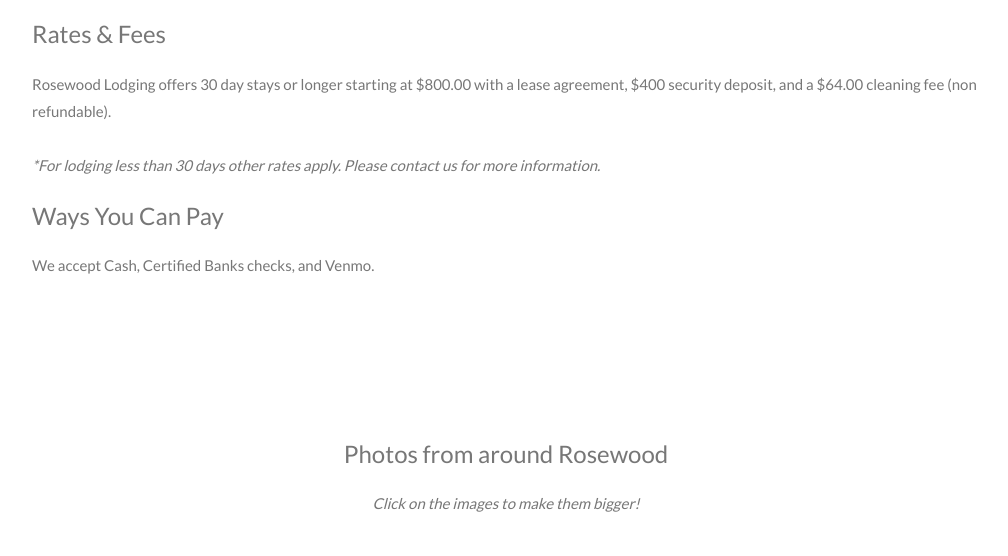
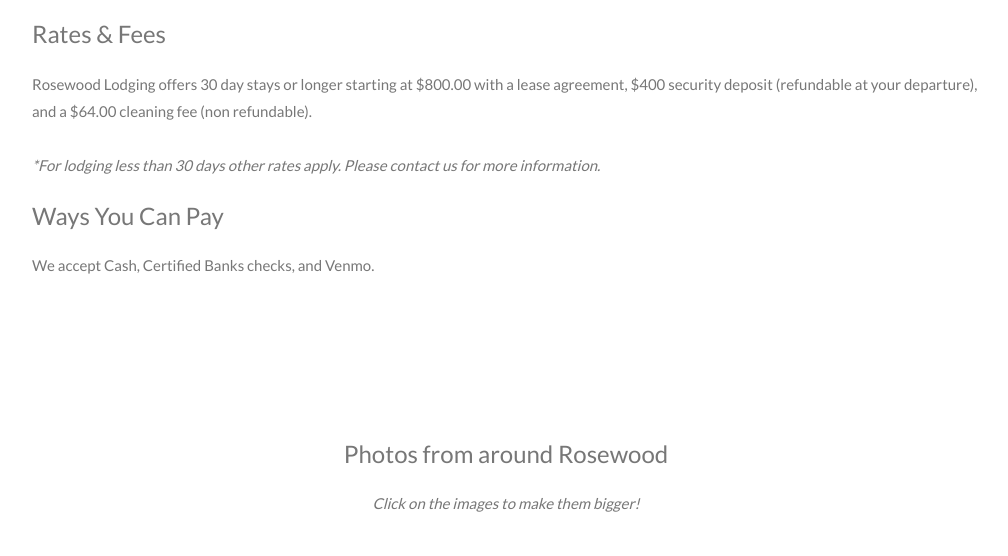
Before and after one commit to nick804/nick804.github.io, a plain HTML site: page index.html in a window 1280 px wide. Shown: the part 1892-2448 px from the top of the page, without its empty margins (134-1142 px from the left). Drawn offline with nearby package versions, Linux system fonts and the light colour scheme.

Commit message:
Update index.html

```diff
--- a/index.html
+++ b/index.html
@@ -190,7 +190,7 @@ home while you are in our region. <br><div class="w3-center"><button onclick="wi
 Close by is our local Grocer who offers a dine in option and a weekly menu for healthy  prepared meals. In addition our local convenience store is just down the street.<br><br>In addition, we have several restaraunts within a 15-minute drive.</p>
 
 <h3>Rates & Fees</h3>
-<p>Rosewood Lodging offers 30 day stays or longer starting at $800.00 with a lease agreement, $400 security deposit, and a $64.00 cleaning fee (non refundable).
+<p>Rosewood Lodging offers 30 day stays or longer starting at $800.00 with a lease agreement, $400 security deposit (refundable at your departure), and a $64.00 cleaning fee (non refundable).
   <br><bR><i>*For lodging less than 30 days other rates apply. Please contact us for more information.</i>
 </p>
 <h3>Ways You Can Pay</h3>
```
